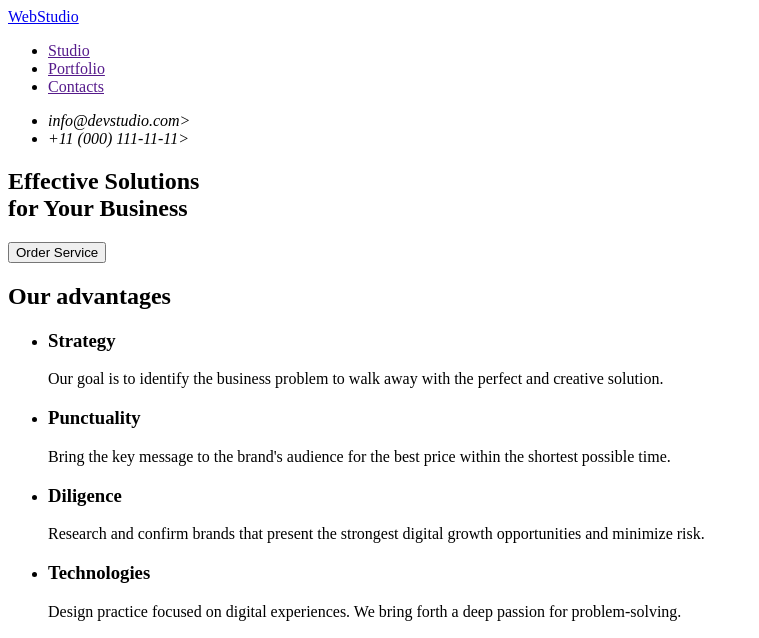
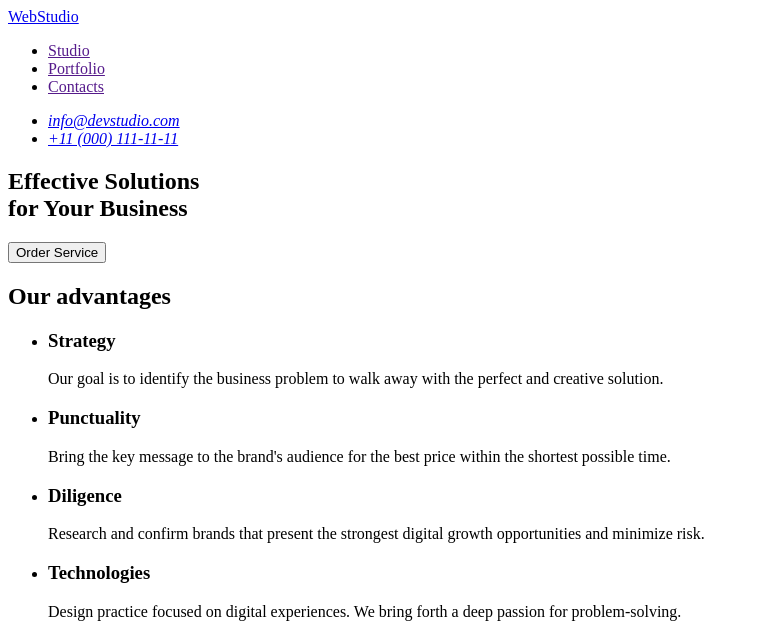
Before and after one commit to Alina-Savchuk/goit-markup-hw-01, a plain HTML site: page index.html in a window 1280 px wide. Shown: the top 638 px of the page, without its empty margins (0-759 px from the left). Drawn offline with Linux system fonts and the light colour scheme.

Commit message:
Контакти 2

```diff
--- a/index.html
+++ b/index.html
@@ -23,16 +23,16 @@
       </nav>
 
       <!-- Contacts -->
+      <address>
         <ul>
           <li>
-          <address href="mailto:info@devstudio.com">
-            info@devstudio.com>
-          </address>
+            <a href="mailto:info@devstudio.com">info@devstudio.com</a>
           </li>
           <li>
-          <address href="tel:+110001111111">+11 (000) 111-11-11></address>
+            <a href="tel:+110001111111">+11 (000) 111-11-11</a>
           </li>
         </ul>
+      </address>
     </header>
 
     <!-- Main -->
```
Lines whose indentation alone changed are shown as unchanged.
